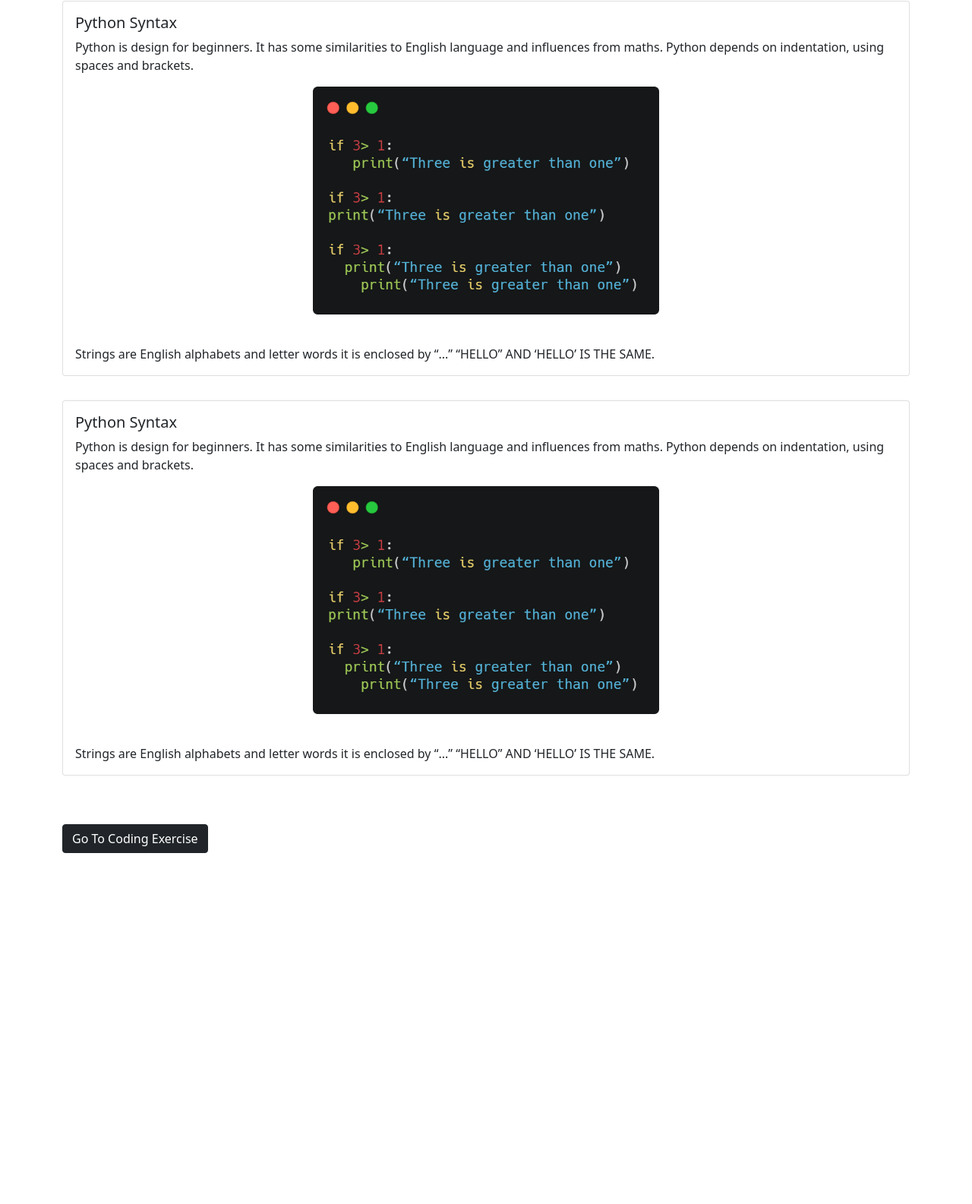
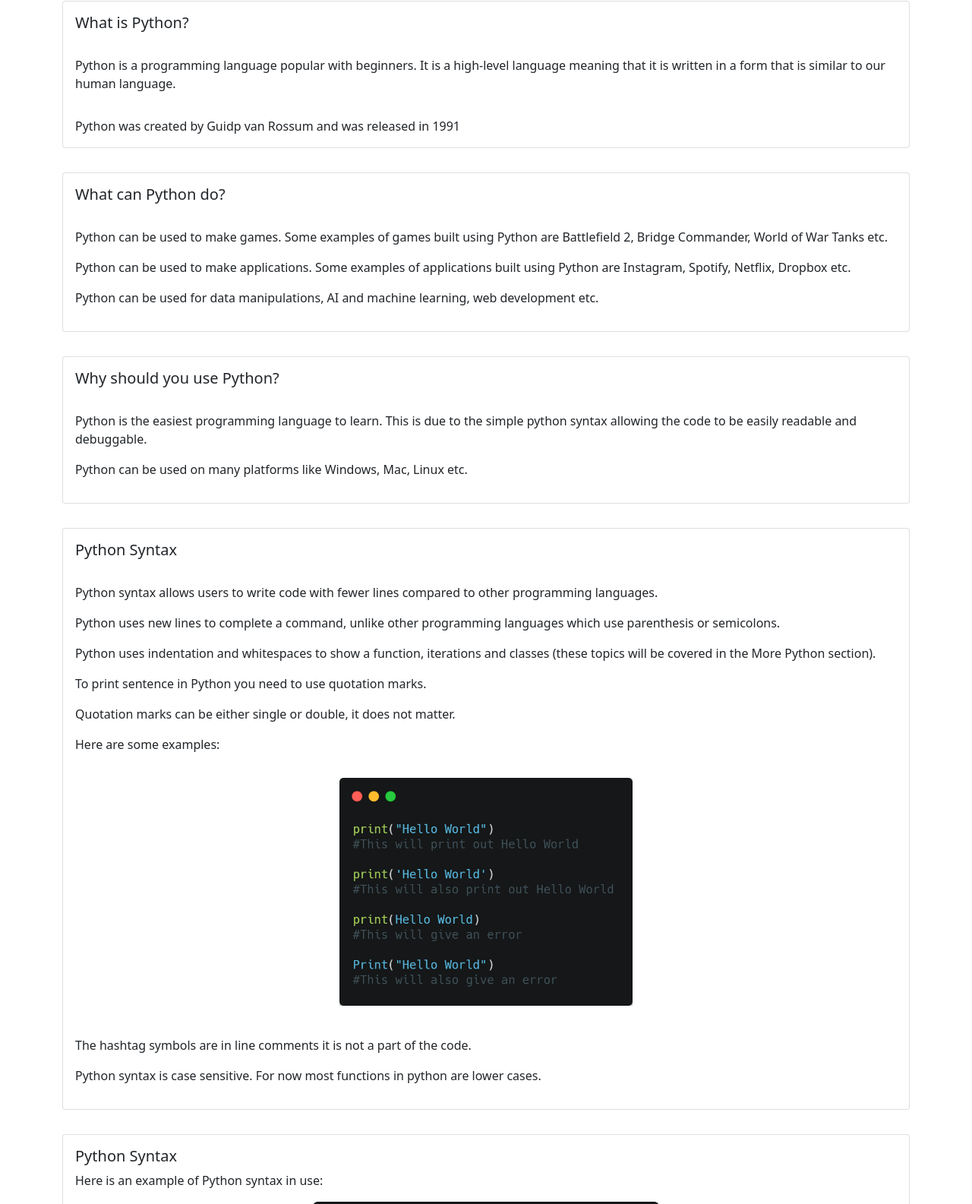
Before and after one commit to Coding4Kids-web/Coding4Kids, a plain HTML site: page intropy.html in a window 1280 px wide. Shown: the part 90-1675 px from the top of the page at 76% size. Before the commit the page ends 1277 px from the top, so only its background shows below. Drawn offline with nearby package versions, Linux system fonts and the light colour scheme.

Commit message:
third commit

```diff
--- a/intropy.html
+++ b/intropy.html
@@ -24,11 +24,11 @@
       <div class="collapse navbar-collapse" id="navbarSupportedContent">
         <ul class="navbar-nav ml-auto">
           <li class="nav-item">
-            <a class="nav-link active" aria-current="page" href="/s.html">Home</a>
+            <a class="nav-link active" aria-current="page" href="/index.html">Home</a>
           </li>
 
           <li class="nav-item dropdown">
-            <a class="nav-link dropdown-toggle" href="s.html" id="navbarDropdown" role="button" data-bs-toggle="dropdown"
+            <a class="nav-link dropdown-toggle" href="index.html" id="navbarDropdown" role="button" data-bs-toggle="dropdown"
               aria-expanded="false">
               Courses
             </a>
@@ -55,32 +55,66 @@
   <div class="container">
     <div class="card" style="margin: 2rem 0;">
       <div class="card-body">
+        <h5 class="card-title">What is Python?</h5>
+        <br>
+        <p class="card-text">Python is a programming language popular with beginners. It is a high-level language meaning that it is written in a form that is similar to our human language.</p>
+
+      </div>
+
+      <div class="card-body">
+        <p class="card-text">Python was created by Guidp van Rossum and was released in 1991 </p>
+      </div>
+    </div>
+    <div class="card" style="margin: 2rem 0;">
+      <div class="card-body">
+        <h5 class="card-title">What can Python do?</h5>
+        <br>
+        <p class="card-text">Python can be used to make games. Some examples of games built using Python are Battlefield 2, Bridge Commander, World of War Tanks etc.
+        </p>
+        <p>Python can be used to make applications. Some examples of applications built using Python are Instagram, Spotify, Netflix, Dropbox etc.</p>
+        <p>Python can be used for data manipulations, AI and machine learning, web development etc.</p>
+
+      </div>
+    </div>
+    <div class="card" style="margin: 2rem 0;">
+      <div class="card-body">
+        <h5 class="card-title">Why should you use Python?</h5>
+        <br>
+        <p class="card-text">Python is the easiest programming language to learn. This is due to the simple python syntax allowing the code to be easily readable and debuggable.</p>
+        <p>Python can be used on many platforms like Windows, Mac, Linux etc.</p>
+      </div>
+    </div>
+    <div class="card" style="margin: 2rem 0;">
+      <div class="card-body">
         <h5 class="card-title">Python Syntax</h5>
-        <p class="card-text">Python is design for beginners. It has some similarities to English language and influences
-          from maths.
-          Python depends on indentation, using spaces and brackets.</p>
+        <br>
+        <p class="card-text">Python syntax allows users to write code with fewer lines compared to other programming languages.</p>
+        <p>Python uses new lines to complete a command, unlike other programming languages which use parenthesis or semicolons.</p>
+        <p>Python uses indentation and whitespaces to show a function, iterations and classes (these topics will be covered in the More Python section).</p>
+        <p>To print sentence in Python you need to use quotation marks. </p>
+        <p>Quotation marks can be either single or double, it does not matter.</p>
+
+        <p>Here are some examples:</p>
+
+      </div>
+      <img src="./asset/carbon2syntax.png" style="object-fit: contain; height: 300px; border-radius: 25px;" alt="...">
+      <br />
+      <div class="card-body">
+        <p class="card-text">The hashtag symbols are in line comments it is not a part of the code. </p>
+        <p> Python syntax is case sensitive. For now most functions in python are lower cases.</p>
+      </div>
+    </div>
+    <div class="card" style="margin: 2rem 0;">
+      <div class="card-body">
+        <h5 class="card-title">Python Syntax</h5>
+        <p class="card-text">Here is an example of Python syntax in use:</p>
 
       </div>
       <img src="./asset/carbon (1).png" style="object-fit: contain; height: 300px; border-radius: 25px;" alt="...">
       <br />
       <div class="card-body">
-        <p class="card-text">Strings are English alphabets and letter words it is enclosed by “...”
-          “HELLO” AND ‘HELLO’ IS THE SAME.</p>
-      </div>
-    </div>
-    <div class="card" style="margin: 2rem 0;">
-      <div class="card-body">
-        <h5 class="card-title">Python Syntax</h5>
-        <p class="card-text">Python is design for beginners. It has some similarities to English language and influences
-          from maths.
-          Python depends on indentation, using spaces and brackets.</p>
-
-      </div>
-      <img src="./asset/carbon (1).png" style="object-fit: contain; height: 300px; border-radius: 25px;" alt="...">
-      <br />
-      <div class="card-body">
-        <p class="card-text">Strings are English alphabets and letter words it is enclosed by “...”
-          “HELLO” AND ‘HELLO’ IS THE SAME.</p>
+        <p class="card-text">Notice that the identation for each line is different. The first block of code is correct syntax and will work. The second block of code will not work and Python will give you an error beacuse an indentation has been skipped. The third block of code, Python will also give an error because its an incorrect way of using indentations. </p>
+        <p> The number of indentations or spaces are not important, it is up to the programmer but it has to be at least one and you have to be consistent with how many spaces you use.</p>
       </div>
     </div>
     <div class="d-grid gap-2 d-md-block" style="margin: 4rem 0;">
```
Also changed, not shown: index.html (+1 -1 lines), morepyt.html (+1 -1 lines), mysql.html (+1 -1 lines), numpy.html (+1 -1 lines), pandas.html (+1 -1 lines), tkinter.html (+1 -1 lines), asset/carbon2syntax.png (added).
